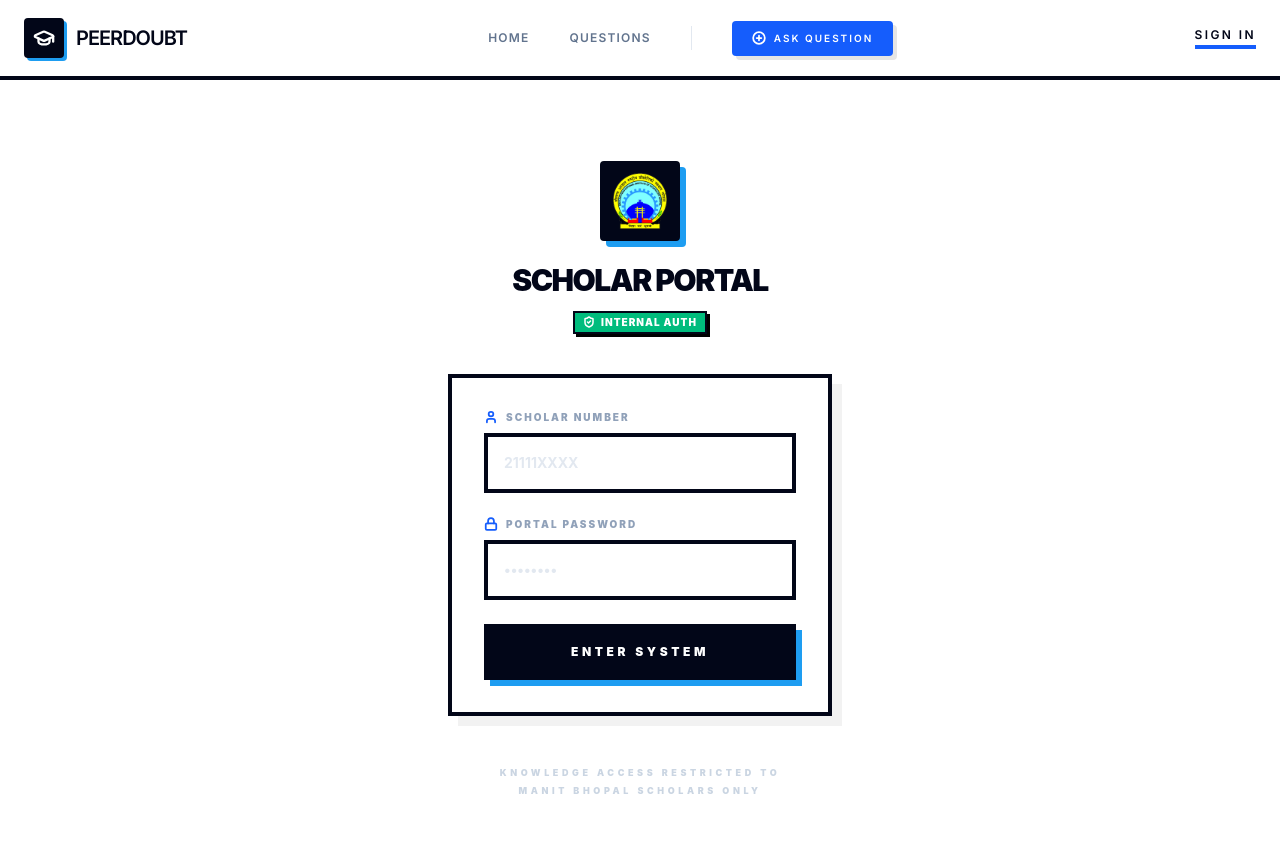
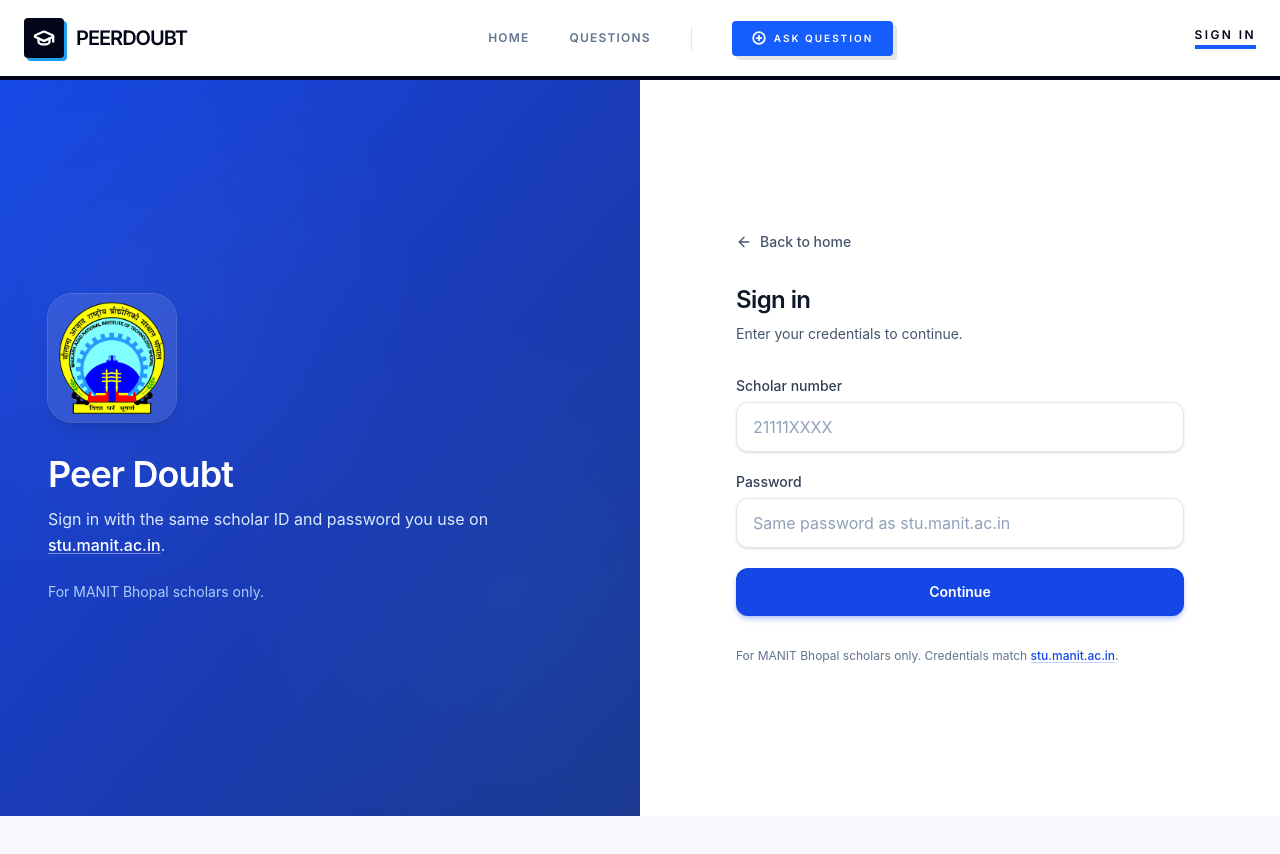
Before and after one commit to Saumyakhushlani/peer-doubt-platform, a React (Vite) app in the folder client/: page /login in a window 1280 px wide. Shown: the top 854 px of the page. After the commit the page ends 816 px from the top, so only its background shows below. Built offline with nearby package versions, Linux system fonts and the light colour scheme; no server answers.

Commit message:
Login and Layout Changed

```diff
--- a/client/src/pages/BookmarksByUser.jsx
+++ b/client/src/pages/BookmarksByUser.jsx
@@ -49,7 +49,7 @@
                         <Loader2 className="h-8 w-8 animate-spin text-slate-400" />
                     </div>
                 ) : (
-                    <ul className="flex flex-col gap-4">
+                    <ul className="m-0 list-none flex flex-col gap-4 p-0">
                         {(bookmarks ?? []).map((b) => {
                             const q = b.question;
                             if (!q) return null;
--- a/client/src/pages/Login.jsx
+++ b/client/src/pages/Login.jsx
@@ -1,91 +1,144 @@
-import { useState } from 'react'
-import { useNavigate } from 'react-router-dom'
-import axios from 'axios'
-import { Lock, User, Loader2, ShieldCheck } from 'lucide-react'
+import { useState } from "react";
+import { Link, useNavigate } from "react-router-dom";
+import axios from "axios";
+import { ArrowLeft, Loader2 } from "lucide-react";
 
 export default function Login() {
-  const navigate = useNavigate()
-  const [scholar, setScholar] = useState('')
-  const [password, setPassword] = useState('')
-  const [error, setError] = useState(null)
-  const [isLoading, setIsLoading] = useState(false)
+  const navigate = useNavigate();
+  const [scholar, setScholar] = useState("");
+  const [password, setPassword] = useState("");
+  const [error, setError] = useState(null);
+  const [isLoading, setIsLoading] = useState(false);
 
   async function handleSubmit(e) {
-    e.preventDefault()
-    setError(null)
-    setIsLoading(true)
-    const baseUrl = import.meta.env.VITE_API_URL ?? 'http://localhost:3000'
+    e.preventDefault();
+    setError(null);
+    setIsLoading(true);
+    const baseUrl = import.meta.env.VITE_API_URL ?? "http://localhost:3000";
     try {
       const { data } = await axios.post(
         `${baseUrl}/api/user/verify`,
         { scholar, password },
-        { headers: { 'Content-Type': 'application/json' } }
-      )
-      if (data.token) localStorage.setItem('token', data.token)
-      navigate(`/profile/${data.user.id}`)
+        { headers: { "Content-Type": "application/json" } }
+      );
+      if (data.token) localStorage.setItem("token", data.token);
+      navigate(`/profile/${data.user.id}`);
     } catch (err) {
-      setError(err.response?.data?.error ?? 'Invalid scholar number or password')
+      setError(
+        err.response?.data?.error ?? "Invalid scholar number or password"
+      );
     } finally {
-      setIsLoading(false)
+      setIsLoading(false);
     }
   }
 
   return (
-    <div className="min-h-screen bg-white flex items-center justify-center p-6 font-sans selection:bg-blue-600 selection:text-white">
-      <div className="w-full max-w-sm">
-        <div className="text-center mb-10">
-          <div className="inline-flex items-center justify-center mb-6">
-            <div className="h-20 w-20 bg-slate-950 flex items-center justify-center rounded-sm border-4 border-slate-950 shadow-[6px_6px_0px_0px_rgba(30,157,241,1)]">
-              <img src="/manit_logo.png" alt="MANIT" className="h-14 w-14 object-contain " />
+    <div className="flex min-h-[calc(100vh-4rem)] flex-col font-sans text-slate-900 selection:bg-blue-200/80 selection:text-slate-900 lg:flex-row">
+      {/* Left: brand (stacked on top on mobile) */}
+      <div className="relative flex flex-col justify-center overflow-hidden bg-gradient-to-br from-blue-700 via-blue-800 to-blue-900 px-8 py-12 text-white lg:w-1/2 lg:min-h-0 lg:px-12 lg:py-16">
+        <div
+          className="pointer-events-none absolute inset-0 opacity-30"
+          style={{
+            backgroundImage:
+              "radial-gradient(circle at 20% 30%, rgba(255,255,255,0.12) 0%, transparent 45%), radial-gradient(circle at 80% 70%, rgba(59,130,246,0.25) 0%, transparent 40%)",
+          }}
+        />
+        <div className="relative mx-auto w-full max-w-md lg:mx-0">
+          <div className="mb-8 flex justify-center lg:justify-start">
+            <div className="flex h-28 w-28 items-center justify-center rounded-3xl bg-white/10 shadow-lg ring-1 ring-white/20 backdrop-blur-sm sm:h-32 sm:w-32">
+              <img
+                src="/manit_logo.png"
+                alt="MANIT"
+                className="h-24 w-24 object-contain sm:h-28 sm:w-28"
+              />
+            </div>
+          </div>
+          <h1 className="text-center text-3xl font-semibold tracking-tight lg:text-left lg:text-4xl">
+            Peer Doubt
+          </h1>
+          <p className="mt-3 text-center text-sm leading-relaxed text-blue-100 lg:text-left lg:text-base">
+            Sign in with the same scholar ID and password you use on{" "}
+            <a
+              href="https://stu.manit.ac.in"
+              target="_blank"
+              rel="noopener noreferrer"
+              className="font-medium text-white underline decoration-white/40 underline-offset-2 transition-colors hover:text-blue-50"
+            >
+              stu.manit.ac.in
+            </a>
+            .
+          </p>
+          <p className="mt-6 hidden text-sm text-blue-200/90 lg:block">
+            For MANIT Bhopal scholars only.
+          </p>
         </div>
       </div>
 
-          <h1 className="text-3xl font-[1000] text-slate-950 tracking-tighter uppercase leading-none">Scholar Portal</h1>
+      {/* Right: form */}
+      <div className="flex flex-1 flex-col justify-center bg-slate-50 px-4 py-10 lg:w-1/2 lg:bg-white lg:px-12 lg:py-16">
+        <div className="mx-auto w-full max-w-md">
+          <Link
+            to="/"
+            className="mb-8 inline-flex items-center gap-2 text-sm font-medium text-slate-600 transition-colors hover:text-blue-700"
+          >
+            <ArrowLeft className="h-4 w-4" strokeWidth={2} />
+            Back to home
+          </Link>
 
-          <div className="flex items-center justify-center gap-2 mt-4">
-            <div className="bg-emerald-500 text-white px-2 py-0.5 border-2 border-slate-950 shadow-[3px_3px_0px_0px_rgba(0,0,0,1)]">
-              <div className="flex items-center gap-1.5">
-                <ShieldCheck size={12} strokeWidth={3} />
-                <span className="text-[10px] font-black uppercase tracking-widest">Internal Auth</span>
-              </div>
-            </div>
-          </div>
+          <div className="rounded-2xl border border-slate-200/90 bg-white p-8 shadow-sm sm:p-10 lg:border-0 lg:bg-transparent lg:p-0 lg:shadow-none">
+            <div className="mb-8">
+              <h2 className="text-2xl font-semibold tracking-tight text-slate-900">
+                Sign in
+              </h2>
+              <p className="mt-2 hidden text-sm text-slate-600 lg:block">
+                Enter your credentials to continue.
+              </p>
             </div>
 
-        <div className="border-4 border-slate-950 p-8 bg-white shadow-[10px_10px_0px_0px_rgba(0,0,0,0.05)]">
             {error && (
-            <div className="mb-6 border-2 border-slate-950 bg-red-50 p-4 text-[10px] font-black uppercase tracking-tight text-red-600">
-              Error: {error}
+              <div
+                role="alert"
+                className="mb-6 rounded-xl border border-red-100 bg-red-50/90 px-4 py-3 text-sm text-red-700"
+              >
+                {error}
               </div>
             )}
 
-          <form onSubmit={handleSubmit} className="space-y-6">
-            <div className="space-y-2">
-              <label className="text-[10px] font-black uppercase tracking-[0.2em] text-slate-400 flex items-center gap-2">
-                <User size={14} strokeWidth={3} className="text-blue-600" />
-                Scholar Number
+            <form onSubmit={handleSubmit} className="space-y-5">
+              <div>
+                <label
+                  htmlFor="scholar"
+                  className="mb-1.5 block text-sm font-medium text-slate-700"
+                >
+                  Scholar number
                 </label>
                 <input
+                  id="scholar"
                   type="text"
                   value={scholar}
                   onChange={(e) => setScholar(e.target.value)}
-                className="w-full border-4 border-slate-950 p-4 text-sm font-bold text-slate-950 focus:border-blue-600 outline-none transition-colors placeholder:text-slate-200"
+                  className="w-full rounded-xl border border-slate-200 bg-white px-4 py-3 text-slate-900 shadow-sm outline-none transition-[border-color,box-shadow] placeholder:text-slate-400 focus:border-blue-700 focus:ring-4 focus:ring-blue-700/12"
                   placeholder="21111XXXX"
+                  autoComplete="username"
                   required
                 />
               </div>
 
-            <div className="space-y-2">
-              <label className="text-[10px] font-black uppercase tracking-[0.2em] text-slate-400 flex items-center gap-2">
-                <Lock size={14} strokeWidth={3} className="text-blue-600" />
-                Portal Password
+              <div>
+                <label
+                  htmlFor="password"
+                  className="mb-1.5 block text-sm font-medium text-slate-700"
+                >
+                  Password
                 </label>
                 <input
+                  id="password"
                   type="password"
                   value={password}
                   onChange={(e) => setPassword(e.target.value)}
-                className="w-full border-4 border-slate-950 p-4 text-sm font-bold text-slate-950 focus:border-blue-600 outline-none transition-colors placeholder:text-slate-200"
-                placeholder="••••••••"
+                  className="w-full rounded-xl border border-slate-200 bg-white px-4 py-3 text-slate-900 shadow-sm outline-none transition-[border-color,box-shadow] placeholder:text-slate-400 focus:border-blue-700 focus:ring-4 focus:ring-blue-700/12"
+                  placeholder="Same password as stu.manit.ac.in"
+                  autoComplete="current-password"
                   required
                 />
               </div>
@@ -93,27 +146,34 @@
               <button
                 type="submit"
                 disabled={isLoading}
-              className="w-full bg-slate-950 text-white py-5 mt-4 text-xs font-black uppercase tracking-[0.3em] transition-all active:translate-y-1 active:shadow-none shadow-[6px_6px_0px_0px_rgba(30,157,241,1)] flex items-center justify-center gap-3"
+                className="mt-2 flex w-full items-center justify-center gap-2 rounded-xl bg-blue-700 px-4 py-3.5 text-sm font-semibold text-white shadow-md shadow-blue-700/25 transition-all hover:bg-blue-800 focus-visible:outline focus-visible:outline-2 focus-visible:outline-offset-2 focus-visible:outline-blue-700 disabled:cursor-not-allowed disabled:opacity-60 active:scale-[0.99]"
               >
                 {isLoading ? (
                   <>
-                  <Loader2 size={16} className="animate-spin" strokeWidth={3} />
-                  Verifying
+                    <Loader2 className="h-4 w-4 animate-spin" strokeWidth={2.5} />
+                    Signing in…
                   </>
                 ) : (
-                'Enter System'
+                  "Continue"
                 )}
               </button>
             </form>
           </div>
 
-        <div className="mt-12 text-center">
-          <p className="text-[9px] font-black text-slate-300 uppercase tracking-[0.4em] leading-loose">
-            Knowledge Access Restricted to <br />
-            MANIT Bhopal Scholars Only
+          <p className="mt-8 text-center text-xs text-slate-500 lg:text-left">
+            For MANIT Bhopal scholars only. Credentials match{" "}
+            <a
+              href="https://stu.manit.ac.in"
+              target="_blank"
+              rel="noopener noreferrer"
+              className="font-medium text-blue-700 underline decoration-blue-700/25 underline-offset-2 hover:text-blue-800"
+            >
+              stu.manit.ac.in
+            </a>
+            .
           </p>
         </div>
       </div>
     </div>
-  )
+  );
 }
--- a/client/src/pages/Question.jsx
+++ b/client/src/pages/Question.jsx
@@ -175,7 +175,7 @@
 
   return (
     <div className="min-h-screen bg-white font-sans text-slate-900 selection:bg-blue-100">
-      <div className="mx-auto max-w-5xl px-6 py-12">
+      <div className="mx-auto max-w-5xl px-4 py-10 sm:px-6 sm:py-12">
         <header className="mb-10 flex flex-col items-start justify-between gap-6 border-b-2 border-slate-900 pb-8 md:flex-row md:items-end">
           <div>
             <h1 className="text-4xl font-black tracking-tighter uppercase md:text-5xl">Explorer</h1>
--- a/client/src/pages/QuestionByUser.jsx
+++ b/client/src/pages/QuestionByUser.jsx
@@ -51,7 +51,7 @@
             <Loader2 className="h-8 w-8 animate-spin text-slate-400" />
           </div>
         ) : (
-          <ul className="flex flex-col gap-4">
+          <ul className="m-0 list-none flex flex-col gap-4 p-0">
             {questions.map((q) => {
               const c = q._count ?? {};
               return (
--- a/client/src/pages/QuestionWithId.jsx
+++ b/client/src/pages/QuestionWithId.jsx
@@ -200,7 +200,7 @@
 
     return (
         <div className="min-h-screen bg-white font-sans text-slate-900 selection:bg-blue-100">
-            <div className="mx-auto max-w-5xl px-6 py-12">
+            <div className="mx-auto max-w-5xl px-4 py-10 sm:px-6 sm:py-12">
                 <Link
                     to="/question"
                     className="mb-10 inline-flex items-center gap-2 bg-slate-100 px-4 py-2 text-[10px] font-black uppercase tracking-[0.2em] text-slate-600 hover:bg-blue-600 hover:text-white transition-all rounded-sm"
@@ -208,7 +208,7 @@
                     <ArrowLeft size={12} strokeWidth={4} /> Back to explorer
                 </Link>
 
-                <ul className="flex flex-col">
+                <ul className="m-0 list-none flex flex-col p-0">
                     <QuestionCard
                         question={question}
                         voteType={myVote}
@@ -246,7 +246,7 @@
                             </button>
                         </div>
                     ) : (
-                        <ul className="flex flex-col gap-6">
+                        <ul className="m-0 list-none flex flex-col gap-6 p-0">
                             {answers.map((ans) => (
                                 <AnswerCard
                                     key={ans.id}
```
Also changed, not shown: client/src/components/questions/QuestionCard.jsx (+46 -28 lines). Lines whose indentation alone changed are shown as unchanged.
